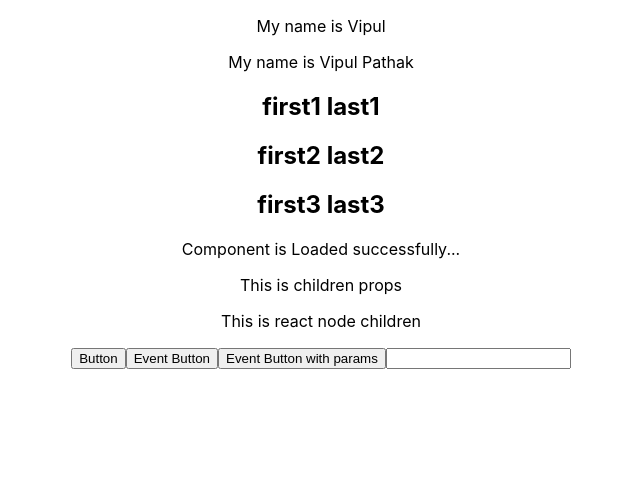
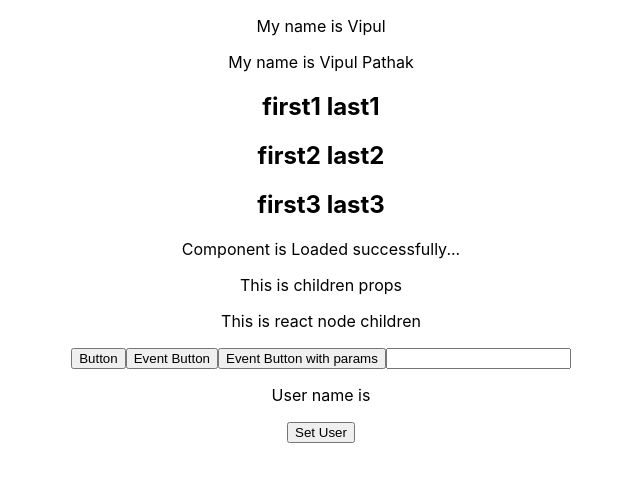
Before and after one commit to vipulpathak113/TypescriptLearning, a React (Create React App) app: page / in a window 1280 px wide. Shown: the top 482 px of the page, without its empty margins (319-959 px from the left). Built offline with nearby package versions, Linux system fonts and the light colour scheme.

Commit message:
usestate type

```diff
--- a/src/App.tsx
+++ b/src/App.tsx
@@ -6,6 +6,7 @@ import UnionType from "./components/UnionType";
 import Children from "./components/ChildrenType";
 import ReactChildren from "./components/ReactChildrenType";
 import EventType from "./components/EventType";
+import UseState from "./components/useStateType";
 
 function App() {
   const person = {
@@ -53,6 +54,7 @@ function App() {
         }}
         value=""
       />
+      <UseState/>
     </div>
   );
 }
--- /dev/null
+++ b/src/components/useStateType.tsx
@@ -0,0 +1,28 @@
+import { useState } from "react";
+
+type UseStateProps = {
+  first: string;
+  last: string;
+};
+
+const UseState = () => {
+  const [user, setUser] = useState<null | UseStateProps>(null);
+
+  const handleUser = () => {
+    setUser({
+      first: "Vipul",
+      last: "Pathak",
+    });
+  };
+
+  return (
+    <>
+      <p>
+        User name is {user?.first} {user?.last}
+      </p>
+      <button onClick={handleUser}>Set User</button>
+    </>
+  );
+};
+
+export default UseState;
```
